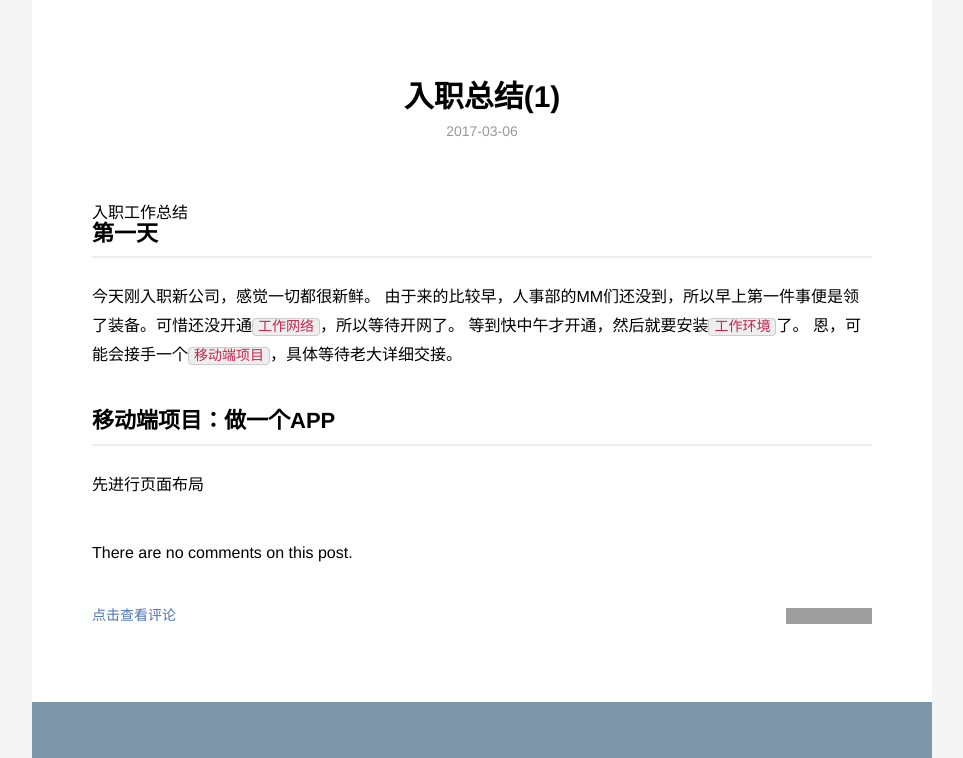
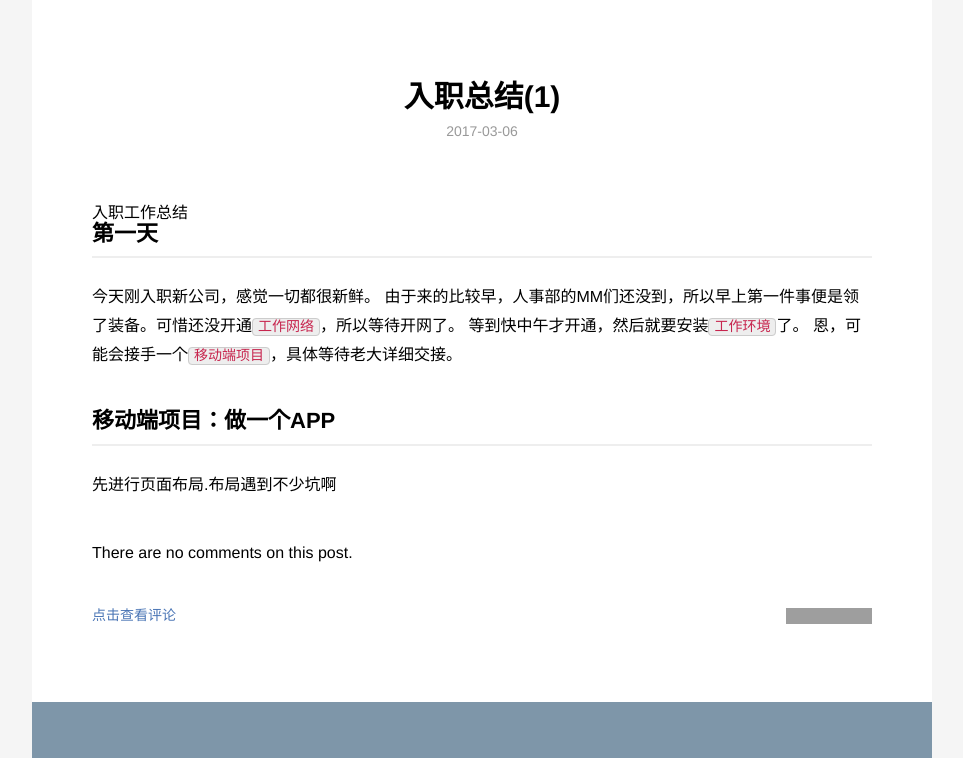
Before and after one commit to ioloveuu/ioloveuu.github.io, a Jekyll site: the page built from _posts/2017-03-06-cannel-wrok.md, in a window 1280 px wide, cut to the strip 0-758 px from the top of the page. Shown: the whole strip, without its empty margins (158-1121 px from the left). Built offline with Jekyll 4.4.1, drawn with Linux system fonts in a browser that asks for light colours; nearby versions of some CDN libraries; a script that is not in the unit is left out; grey boxes are pictures that could not be loaded.

Commit message:
Update 2017-03-06-cannel-wrok.md

```diff
--- a/_posts/2017-03-06-cannel-wrok.md
+++ b/_posts/2017-03-06-cannel-wrok.md
@@ -15,7 +15,7 @@ category: blog
 恩，可能会接手一个`移动端项目`，具体等待老大详细交接。
 
 ## 移动端项目：做一个APP
-先进行页面布局
+先进行页面布局.布局遇到不少坑啊
 <noscript>Please enable JavaScript to view the comment form powered by <a href="https://commentit.io/">Comm(ent|it)</a></noscript>
 <div id="commentit"></div>
 <script type="text/javascript">
```
